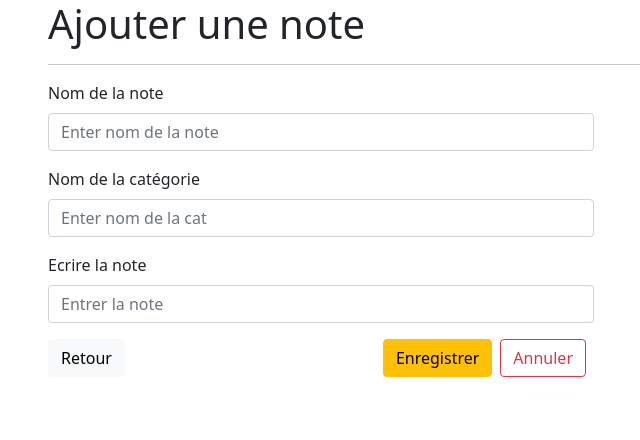
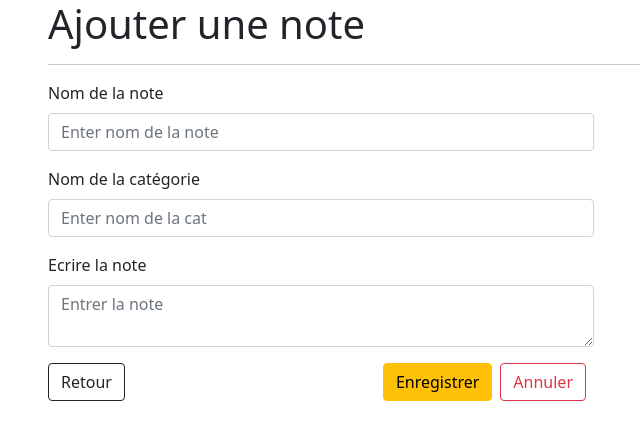
Before and after one commit to nakasawaa/PiscineReactIPSSI, a React (Create React App) app in the folder piscine-reactipssi/: page /carnet/notes/add in a window 1280 px wide. Shown: the top 440 px of the page, without its empty margins (34-674 px from the left). Built offline with nearby package versions, Linux system fonts and the light colour scheme.

Commit message:
Modification dans le formulaire notes

```diff
--- a/piscine-reactipssi/src/Pages/NotesAddPage.jsx
+++ b/piscine-reactipssi/src/Pages/NotesAddPage.jsx
@@ -77,7 +77,8 @@ export default function NoteAddPage() {
                             <Form.Group className="mb-3">
                                 <Form.Label>Ecrire la note</Form.Label>
                                 <Form.Control
-                                    type="text"
+                                    as="textarea"
+                                    type="textarea"
                                     placeholder="Entrer la note"
                                     value={formnoteAdd.note}
                                     onChange={e => {
@@ -87,8 +88,8 @@ export default function NoteAddPage() {
                                     }}
                                     required
                                 />
-                            </Form.Group>
-                            <Button variant="light" as={Link} to="/carnet">
+                            </Form.Group >
+                            <Button variant="outline-dark" as={Link} to="/carnet">
                                 Retour
                             </Button>
 
```
